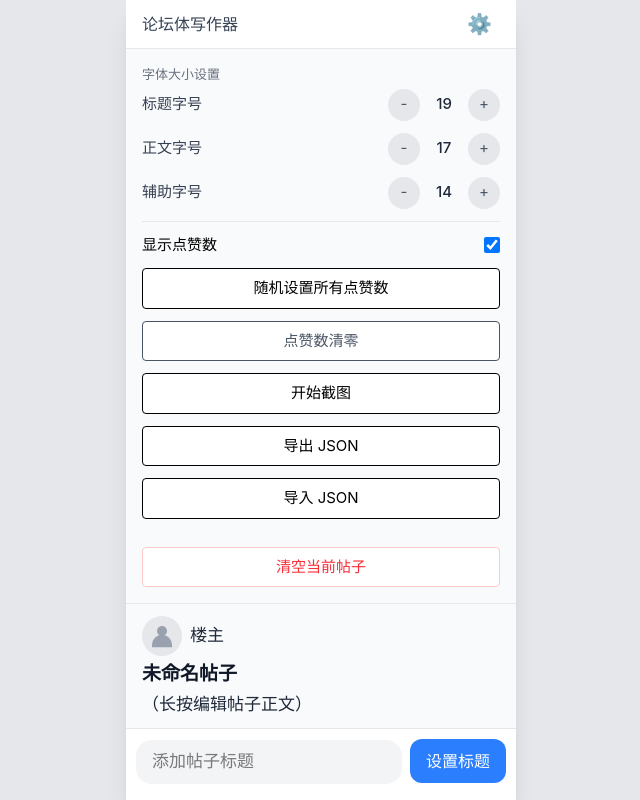
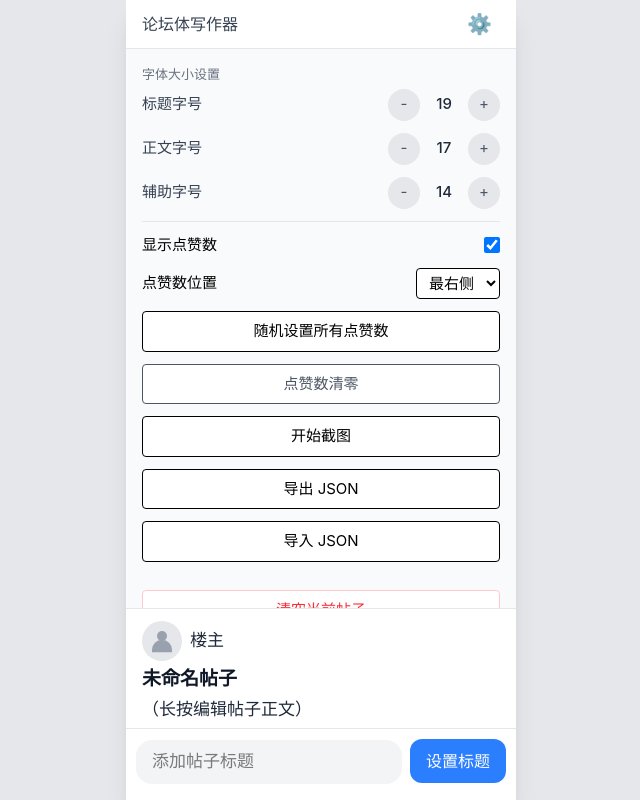
Before and after one commit to congrongpo/luntanti, a React (Vite) app: page / in a window 1280 px wide. Both pictures are taken after a click on the button "⚙️". Shown: the whole page, without its empty margins (319-959 px from the left). Built offline with nearby package versions, Linux system fonts and the light colour scheme.

Commit message:
优化背景，增加点赞数可选左右功能

```diff
--- a/src/App.tsx
+++ b/src/App.tsx
@@ -190,7 +190,7 @@ export default function App() {
           <div style={{ paddingBottom: '6px', backgroundColor: '#fff', width: '100%', boxSizing: 'border-box' }}>
             {keepHeader && idx === 0 && (
               <>
-                <div className="px-4 py-3 border-b border-gray-200 bg-gray-50 select-none">
+                <div className="px-4 py-3 bg-white select-none">
                   <div className="flex justify-between items-center mb-1.5">
                     <div className="text-gray-800 flex items-center gap-2 min-w-0" style={{ fontSize: `${post.settings.fontSizeBody}px` }}>
                       <OwnerAvatar src={post.avatar} />
@@ -291,6 +291,17 @@ export default function App() {
               <input type="checkbox" className="w-4 h-4" checked={post.settings.showLikes}
                 onChange={e => setPost(p => ({ ...p, settings: { ...p.settings, showLikes: e.target.checked } }))} />
             </label>
+            <label className="flex justify-between items-center">
+              点赞数位置
+              <select value={post.settings.likesPosition} className="border rounded px-2 py-1 bg-white"
+                onChange={e => {
+                  const likesPosition = e.target.value === 'left' ? 'left' : 'right'
+                  setPost(p => ({ ...p, settings: { ...p.settings, likesPosition } }))
+                }}>
+                <option value="left">最左侧</option>
+                <option value="right">最右侧</option>
+              </select>
+            </label>
             <button onClick={() => setPost(p => ({ ...p, floors: randomizeLikes(p.floors) }))}
               className="w-full py-2 border rounded bg-white">随机设置所有点赞数</button>
             <button onClick={() => setPost(p => ({ ...p, floors: clearLikes(p.floors) }))}
@@ -316,7 +327,7 @@ export default function App() {
             onPointerLeave={onHeaderPointerUp}
             onPointerCancel={onHeaderPointerUp}
             onContextMenu={e => e.preventDefault()}
-            className="px-4 py-3 border-b border-gray-200 bg-gray-50 select-none"
+            className="px-4 py-3 bg-white select-none"
           >
             <div className="flex justify-between items-center mb-1.5">
               <div className="text-gray-800 flex items-center gap-2 min-w-0" style={{ fontSize: `${post.settings.fontSizeBody}px` }}>
--- a/src/FloorItem.tsx
+++ b/src/FloorItem.tsx
@@ -76,7 +76,7 @@ export function FloorItem({ floor, index, floors, settings, onLongPress, showDiv
       )}
 
       {settings.showLikes && (
-        <div className="text-gray-400 mt-1 mb-0 p-0 flex justify-end items-center gap-1" style={{ fontSize: `${settings.fontSizeSub}px` }}>
+        <div className={`text-gray-400 mt-1 mb-0 p-0 flex items-center gap-1 ${settings.likesPosition === 'left' ? 'justify-start' : 'justify-end'}`} style={{ fontSize: `${settings.fontSizeSub}px` }}>
           <svg className="w-3.5 h-3.5" fill="none" stroke="currentColor" viewBox="0 0 24 24" xmlns="http://www.w3.org/2000/svg">
             <path strokeLinecap="round" strokeLinejoin="round" strokeWidth={2} d="M14 10h4.764a2 2 0 011.789 2.894l-3.5 7A2 2 0 0115.263 21h-4.017c-.163 0-.326-.02-.485-.06L7 20m7-10V5a2 2 0 00-2-2h-.095c-.5 0-.905.405-.905.905 0 .714-.211 1.412-.608 2.006L7 11v9m7-10h-2M7 20H5a2 2 0 01-2-2v-6a2 2 0 012-2h2.514" />
           </svg>
--- a/src/types.ts
+++ b/src/types.ts
@@ -16,6 +16,7 @@ export type Post = {
   boardName: string
   settings: {
     showLikes: boolean
+    likesPosition: 'left' | 'right'
     fontSizeTitle: number
     fontSizeBody: number
     fontSizeSub: number
@@ -41,6 +42,7 @@ export const initialPost: Post = {
   boardName: '',
   settings: {
     showLikes: true,
+    likesPosition: 'right',
     fontSizeTitle: 19,
     fontSizeBody: 17,
     fontSizeSub: 14,
@@ -84,6 +86,7 @@ export const normalizePost = (data: any): Post => ({
   boardName: data?.boardName ?? '',
   settings: {
     showLikes: data?.settings?.showLikes ?? true,
+    likesPosition: data?.settings?.likesPosition === 'left' ? 'left' : 'right',
     fontSizeTitle: data?.settings?.fontSizeTitle ?? 22,
     fontSizeBody: data?.settings?.fontSizeBody ?? 17,
     fontSizeSub: data?.settings?.fontSizeSub ?? 14,
```
